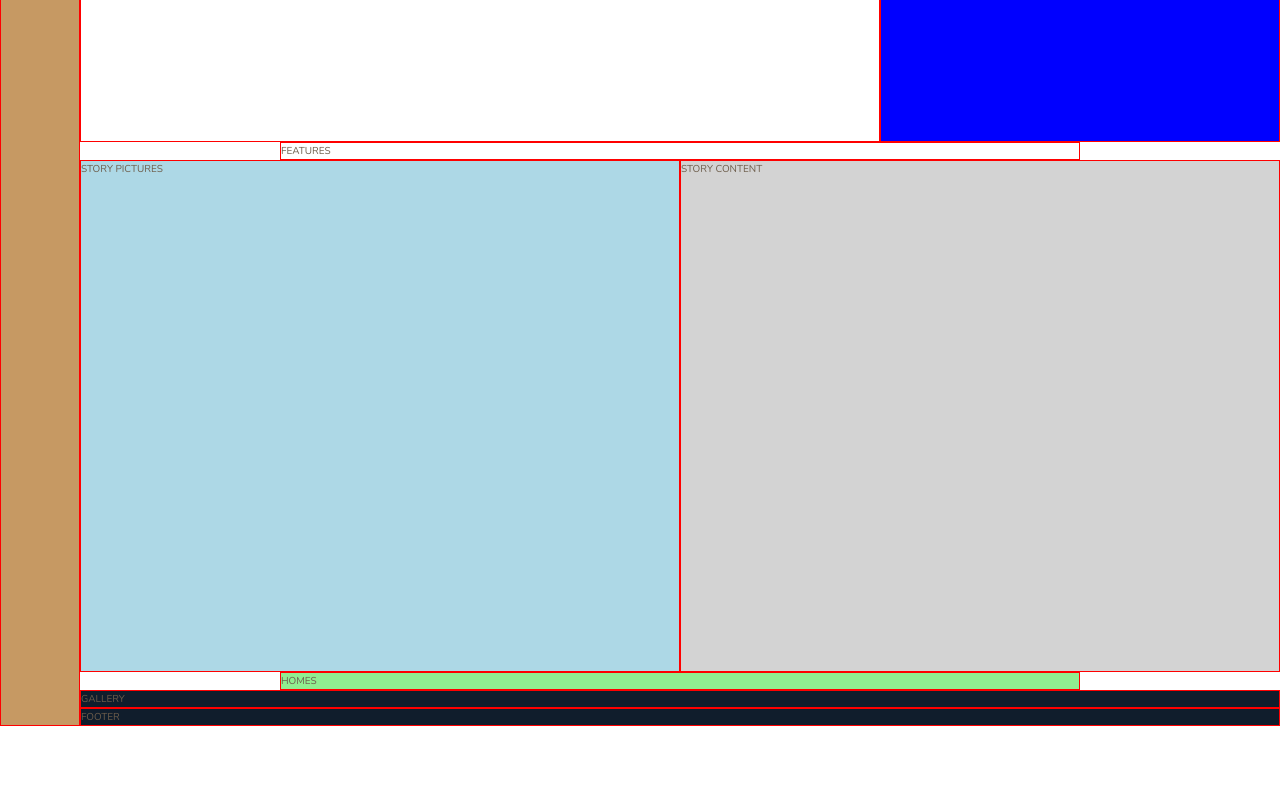
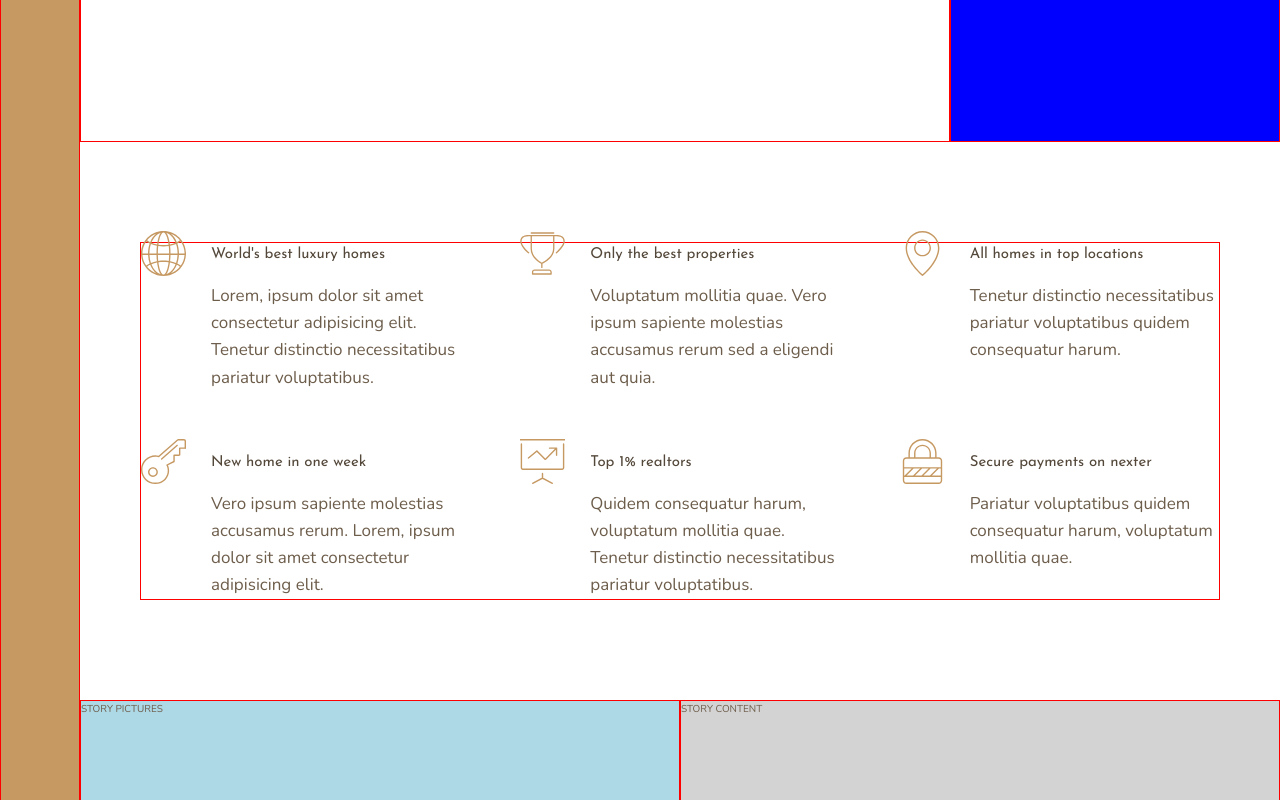
Before and after one commit to Kub0t/adv-css-nexter, a website: page index.html in a window 1280 px wide. Shown: the part 498-1298 px from the top of the page. Before the commit the page ends 1224 px from the top, so only its background shows below. Drawn offline with nearby package versions, Linux system fonts and the light colour scheme.

Commit message:
features section complete

```diff
--- a/index.html
+++ b/index.html
@@ -22,7 +22,67 @@
             REALTORS
         </div>
         <section class="features">
-            FEATURES
+            <div class="feature">
+                <svg class="feature__icon">
+                    <use xlink:href="img/sprite.svg#icon-global"></use>
+                </svg>
+                <h4 class="heading-4 heading-4--dark">World's best luxury homes</h4>
+                <p class="feature__text">
+                    Lorem, ipsum dolor sit amet consectetur adipisicing elit. Tenetur distinctio necessitatibus pariatur voluptatibus.
+                </p>
+
+            </div>
+            <div class="feature">
+                <svg class="feature__icon">
+                    <use xlink:href="img/sprite.svg#icon-trophy"></use>
+                </svg>
+                <h4 class="heading-4 heading-4--dark">Only the best properties</h4>
+                <p class="feature__text">
+                    Voluptatum mollitia quae. Vero ipsum sapiente molestias accusamus rerum sed a eligendi aut quia.
+                </p>
+
+            </div>
+            <div class="feature">
+                <svg class="feature__icon">
+                    <use xlink:href="img/sprite.svg#icon-map-pin"></use>
+                </svg>
+                <h4 class="heading-4 heading-4--dark">All homes in top locations</h4>
+                <p class="feature__text">
+                    Tenetur distinctio necessitatibus pariatur voluptatibus quidem consequatur harum.
+                </p>
+
+            </div>
+            <div class="feature">
+                <svg class="feature__icon">
+                    <use xlink:href="img/sprite.svg#icon-key"></use>
+                </svg>
+                <h4 class="heading-4 heading-4--dark">New home in one week</h4>
+                <p class="feature__text">
+                    Vero ipsum sapiente molestias accusamus rerum. Lorem, ipsum dolor sit amet consectetur adipisicing elit.
+                </p>
+
+            </div>
+            <div class="feature">
+                <svg class="feature__icon">
+                    <use xlink:href="img/sprite.svg#icon-presentation"></use>
+                </svg>
+                <h4 class="heading-4 heading-4--dark">Top 1% realtors</h4>
+                <p class="feature__text">
+                    Quidem consequatur harum, voluptatum mollitia quae. Tenetur distinctio necessitatibus pariatur voluptatibus.
+                </p>
+
+            </div>
+            <div class="feature">
+                <svg class="feature__icon">
+                    <use xlink:href="img/sprite.svg#icon-lock"></use>
+                </svg>
+                <h4 class="heading-4 heading-4--dark">Secure payments on nexter</h4>
+                <p class="feature__text">
+                    Pariatur voluptatibus quidem consequatur harum, voluptatum mollitia quae.
+                </p>
+
+            </div>
+
         </section>
         <div class="story__pictures">
             STORY PICTURES
--- a/sass/_base.scss
+++ b/sass/_base.scss
@@ -38,7 +38,7 @@ body {
 .container {
     display: grid;
     grid-template-rows: 80vh min-content 40vw repeat(3, min-content);
-    grid-template-columns: [sidebar-start] 8rem [sidebar-end full-start] minmax(6rem, 1fr) [center-start] repeat(8, [col-start] minmax(min-content, 10rem) [col-end]) [center-end] minmax(6rem, 1fr) [full-end];
+    grid-template-columns: [sidebar-start] 8rem [sidebar-end full-start] minmax(6rem, 1fr) [center-start] repeat(8, [col-start] minmax(min-content, 14rem) [col-end]) [center-end] minmax(6rem, 1fr) [full-end];
 
     // for project purpose, to be removed
     & > * {
--- a/sass/_features.scss
+++ b/sass/_features.scss
@@ -1,3 +1,35 @@
 .features {
     grid-column: center-start / center-end;
+
+    margin: 10rem 0;
+
+    display: grid;
+    grid-template-columns: repeat(auto-fit, minmax(28rem, 1fr));
+    gap: 6rem;
+    align-items: start;
+    // align-items: center;
+    // justify-items: center;
+
+   /*  & > * {
+        border: solid 1px blue;
+    } */
 }
+
+.feature {
+    display: grid;
+    grid-template-columns: min-content 1fr;
+    gap: 1.5rem 2.5rem;
+
+
+    &__icon {
+        fill: $color-primary;
+        width: 4.5rem;
+        height: 4.5rem;
+        grid-row: 1 / span 2;
+        transform: translateY(-1.2rem);
+
+    }
+    &__text {
+        font-size: 1.7rem;
+    }
+}
--- a/sass/_typography.scss
+++ b/sass/_typography.scss
@@ -0,0 +1,24 @@
+%heading {
+    font-family: $font-display;
+    font-weight: 400;
+}
+.heading-1 {
+    @extend %heading;
+}
+
+.heading-2 {
+    @extend %heading;
+
+}
+
+.heading-3 {
+    @extend %heading;
+
+}
+
+.heading-4 {
+    @extend %heading;
+    font-size: 1.5rem;
+    &--light { color: $color-grey-light-1; }
+    &--dark { color: $color-grey-dark-1; }
+}
```
Also changed, not shown: css/style.css.
